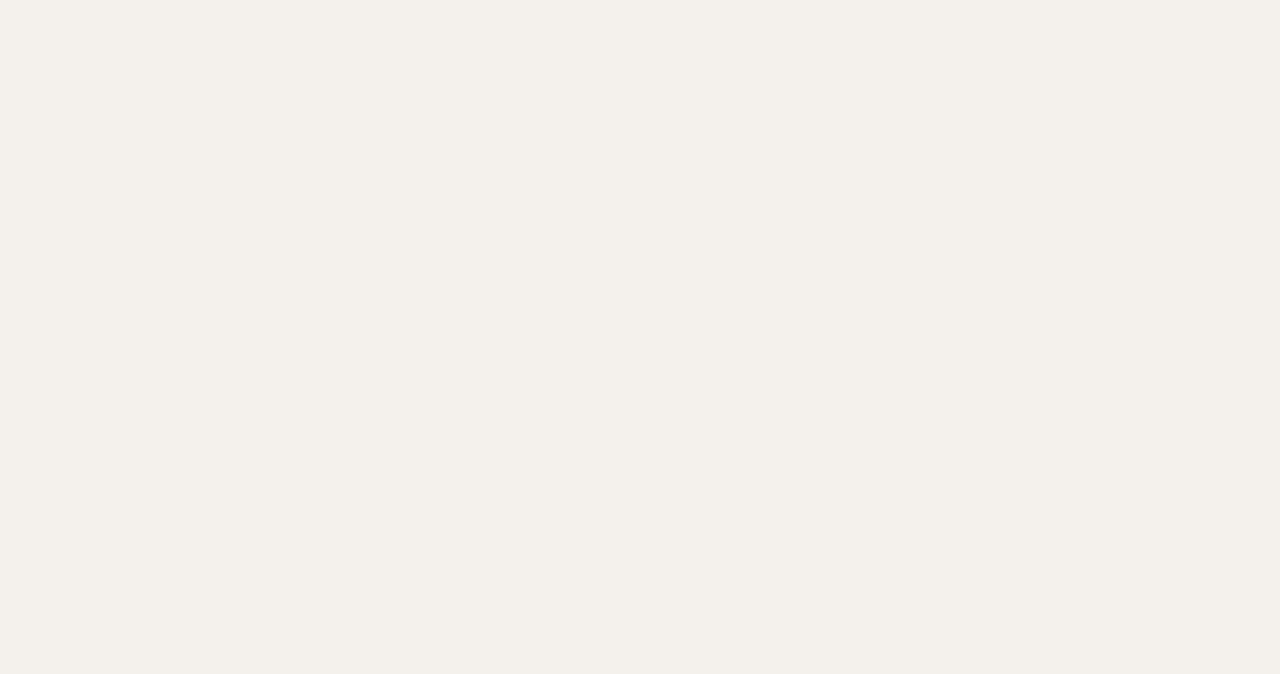
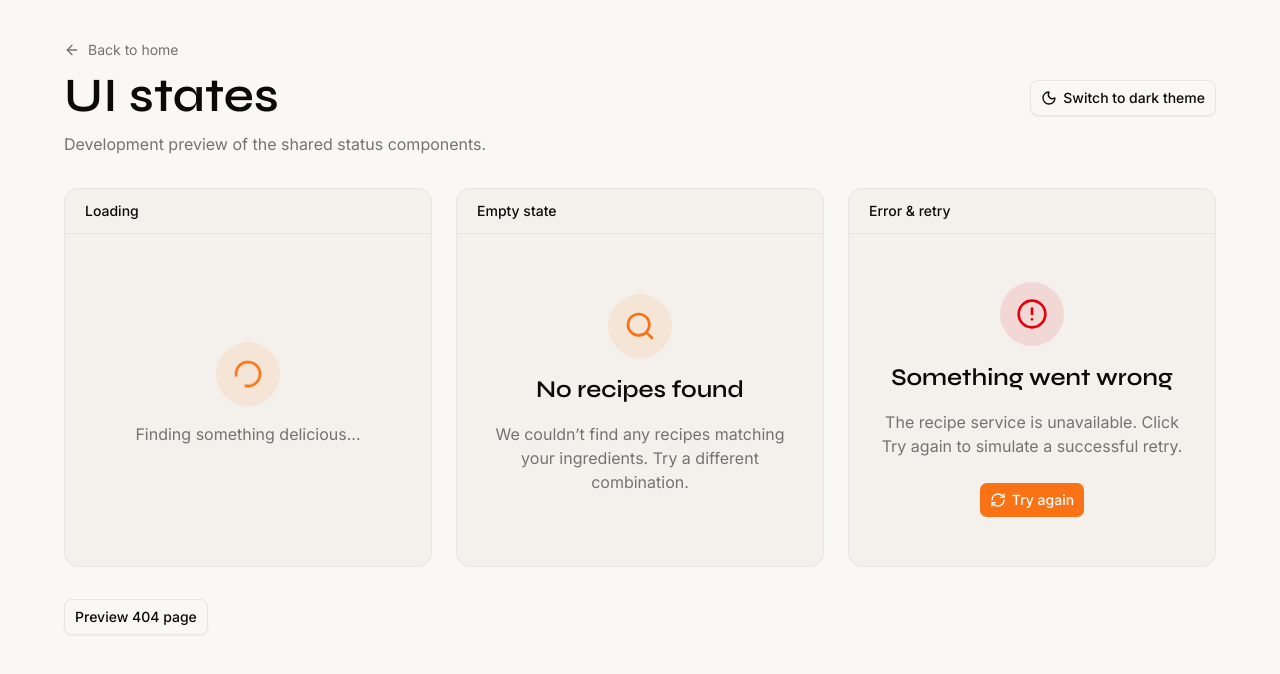
Before and after one commit to jizhiwang0725/scrum, a React (Vite) app in the folder frontend/: page /dev/ui-states in a window 1280 px wide. Before the commit this address had no page. Shown: the top 674 px of the page. Built offline with nearby package versions, Linux system fonts and the light colour scheme.

Commit message:
feat: 开发全局通用的异常与加载组件

```diff
--- a/frontend/index.html
+++ b/frontend/index.html
@@ -1,5 +1,5 @@
 <!doctype html>
-<html lang="en", class="light">
+<html lang="en" class="light">
   <head>
     <meta charset="UTF-8" />
     <link rel="icon" type="image/svg+xml" href="/favicon.svg" />
--- a/frontend/src/App.tsx
+++ b/frontend/src/App.tsx
@@ -1,5 +1,7 @@
 import { BrowserRouter, Routes, Route, Link } from 'react-router-dom'
 import { Button } from "@/components/ui/button"
+import NotFound from '@/pages/NotFound'
+import StatePreview from '@/pages/StatePreview'
 
 // Main page
 function Home() {
@@ -29,6 +31,10 @@ export default function App() {
     <BrowserRouter>
       <Routes>
         <Route path="/" element={<Home />} />
+        {import.meta.env.DEV && (
+          <Route path="/dev/ui-states" element={<StatePreview />} />
+        )}
+        <Route path="*" element={<NotFound />} />
       </Routes>
     </BrowserRouter>
   )
--- /dev/null
+++ b/frontend/src/components/common/EmptyState.tsx
@@ -0,0 +1,45 @@
+import { useId, type ReactNode } from 'react'
+import { Search } from 'lucide-react'
+import { cn } from '@/lib/utils'
+
+export interface EmptyStateProps {
+  title?: string
+  message?: ReactNode
+  icon?: ReactNode
+  action?: ReactNode
+  className?: string
+}
+
+export function EmptyState({
+  title = 'No results found',
+  message = 'Try a different search or adjust your filters.',
+  icon = <Search className="size-8" />,
+  action,
+  className,
+}: EmptyStateProps) {
+  const titleId = useId()
+
+  return (
+    <section
+      aria-labelledby={titleId}
+      className={cn(
+        'flex flex-col items-center justify-center gap-4 px-6 py-12 text-center font-sans',
+        className,
+      )}
+    >
+      <div
+        aria-hidden="true"
+        className="flex size-16 items-center justify-center rounded-full bg-primary/10 text-primary"
+      >
+        {icon}
+      </div>
+      <h2 id={titleId} className="font-heading text-2xl font-semibold text-foreground">
+        {title}
+      </h2>
+      <div className="max-w-md text-base break-words text-muted-foreground">
+        {message}
+      </div>
+      {action && <div className="mt-2 flex flex-wrap justify-center gap-3">{action}</div>}
+    </section>
+  )
+}
--- /dev/null
+++ b/frontend/src/components/common/ErrorState.tsx
@@ -0,0 +1,61 @@
+import { useId, type ReactNode } from 'react'
+import { CircleAlert, LoaderCircle, RefreshCw } from 'lucide-react'
+import { Button } from '@/components/ui/button'
+import { cn } from '@/lib/utils'
+
+export interface ErrorStateProps {
+  message?: ReactNode
+  onRetry: () => void
+  title?: string
+  retryLabel?: string
+  retryingLabel?: string
+  isRetrying?: boolean
+  className?: string
+}
+
+export function ErrorState({
+  message = 'We could not load this content. Please try again.',
+  onRetry,
+  title = 'Something went wrong',
+  retryLabel = 'Try again',
+  retryingLabel = 'Retrying...',
+  isRetrying = false,
+  className,
+}: ErrorStateProps) {
+  const titleId = useId()
+
+  return (
+    <section
+      role="alert"
+      aria-labelledby={titleId}
+      className={cn(
+        'flex flex-col items-center justify-center gap-4 px-6 py-12 text-center font-sans',
+        className,
+      )}
+    >
+      <div className="flex size-16 items-center justify-center rounded-full bg-destructive/10 text-destructive">
+        <CircleAlert aria-hidden="true" className="size-8" />
+      </div>
+      <h2 id={titleId} className="font-heading text-2xl font-semibold text-foreground">
+        {title}
+      </h2>
+      <div className="max-w-md text-base break-words text-muted-foreground">
+        {message}
+      </div>
+      <Button
+        type="button"
+        onClick={onRetry}
+        disabled={isRetrying}
+        aria-busy={isRetrying}
+        className="mt-2"
+      >
+        {isRetrying ? (
+          <LoaderCircle aria-hidden="true" className="size-4 animate-spin motion-reduce:animate-none" />
+        ) : (
+          <RefreshCw aria-hidden="true" className="size-4" />
+        )}
+        {isRetrying ? retryingLabel : retryLabel}
+      </Button>
+    </section>
+  )
+}
--- /dev/null
+++ b/frontend/src/components/common/Loading.tsx
@@ -0,0 +1,34 @@
+import { LoaderCircle } from 'lucide-react'
+import { cn } from '@/lib/utils'
+
+export interface LoadingProps {
+  message?: string
+  className?: string
+}
+
+export function Loading({
+  message = 'Loading...',
+  className,
+}: LoadingProps) {
+  return (
+    <div
+      role="status"
+      aria-live="polite"
+      aria-atomic="true"
+      className={cn(
+        'flex flex-col items-center justify-center gap-4 px-6 py-12 text-center font-sans',
+        className,
+      )}
+    >
+      <div className="flex size-16 items-center justify-center rounded-full bg-primary/10 text-primary">
+        <LoaderCircle
+          aria-hidden="true"
+          className="size-8 animate-spin motion-reduce:animate-none"
+        />
+      </div>
+      <p className="max-w-md text-base break-words text-muted-foreground">
+        {message}
+      </p>
+    </div>
+  )
+}
--- a/frontend/src/index.css
+++ b/frontend/src/index.css
@@ -49,7 +49,7 @@
 }
 
 :root {
-    --background: hsl(38 25% 94%);
+    --background: hsl(40 30% 97%);
     --foreground: hsl(20 14.3% 4.1%);
     --card: hsl(38 25% 94%);
     --card-foreground: hsl(20 14.3% 4.1%);
@@ -86,7 +86,7 @@
 .dark {
     --background: hsl(24 10% 10%);
     --foreground: hsl(38 25% 94%);
-    --card: hsl(24 10% 98%);
+    --card: hsl(24 10% 12%);
     --card-foreground: hsl(38 25% 94%);
     --popover: oklch(0.205 0 0);
     --popover-foreground: oklch(0.985 0 0);
--- /dev/null
+++ b/frontend/src/pages/NotFound.tsx
@@ -0,0 +1,39 @@
+import { ChefHat, House, UtensilsCrossed } from 'lucide-react'
+import { Link } from 'react-router-dom'
+import { Button } from '@/components/ui/button'
+
+export default function NotFound() {
+  return (
+    <div className="flex min-h-svh flex-col bg-background px-6 py-8 font-sans text-foreground">
+      <header className="mx-auto w-full max-w-5xl">
+        <Link to="/" className="inline-flex items-center gap-2 rounded-md font-heading text-2xl font-semibold outline-none focus-visible:ring-3 focus-visible:ring-ring/50">
+          <ChefHat aria-hidden="true" className="size-7 text-primary" />
+          Recipe Finder
+        </Link>
+      </header>
+      <main className="flex flex-1 flex-col items-center justify-center gap-6 py-16 text-center">
+        <div className="flex size-24 items-center justify-center rounded-full bg-primary/10 text-primary">
+          <UtensilsCrossed aria-hidden="true" className="size-10" />
+        </div>
+        <p className="rounded-full border border-border px-4 py-1.5 text-sm font-medium text-muted-foreground">
+          404 · Page not found
+        </p>
+        <h1 className="max-w-2xl font-heading text-4xl font-semibold md:text-5xl">
+          This page is off the menu
+        </h1>
+        <p className="max-w-md text-base text-muted-foreground">
+          We couldn’t find the page you’re looking for. Head back home to find your next recipe.
+        </p>
+        <Button
+          size="lg"
+          nativeButton={false}
+          render={<Link to="/" />}
+          className="mt-2"
+        >
+          <House aria-hidden="true" className="size-4" />
+          Back to home
+        </Button>
+      </main>
+    </div>
+  )
+}
--- /dev/null
+++ b/frontend/src/pages/StatePreview.tsx
@@ -0,0 +1,85 @@
+import { useEffect, useState } from 'react'
+import { ArrowLeft, Moon, Sun } from 'lucide-react'
+import { Link } from 'react-router-dom'
+import { EmptyState } from '@/components/common/EmptyState'
+import { ErrorState } from '@/components/common/ErrorState'
+import { Loading } from '@/components/common/Loading'
+import { Button } from '@/components/ui/button'
+import { cn } from '@/lib/utils'
+
+export default function StatePreview() {
+  const [isDark, setIsDark] = useState(false)
+  const [isRetrying, setIsRetrying] = useState(false)
+  const [hasRetried, setHasRetried] = useState(false)
+
+  useEffect(() => {
+    if (!isRetrying) return
+
+    const timeout = window.setTimeout(() => {
+      setIsRetrying(false)
+      setHasRetried(true)
+    }, 900)
+
+    return () => window.clearTimeout(timeout)
+  }, [isRetrying])
+
+  return (
+    <div className={cn(isDark && 'dark')}>
+      <main className="min-h-svh bg-background px-6 py-10 font-sans text-foreground md:px-10">
+        <div className="mx-auto max-w-6xl space-y-8">
+          <header className="flex flex-wrap items-center justify-between gap-4">
+            <div className="space-y-3">
+              <Link to="/" className="inline-flex items-center gap-2 rounded-md text-sm text-muted-foreground outline-none hover:text-foreground focus-visible:ring-3 focus-visible:ring-ring/50">
+                <ArrowLeft aria-hidden="true" className="size-4" />
+                Back to home
+              </Link>
+              <h1 className="font-heading text-4xl font-semibold md:text-5xl">UI states</h1>
+              <p className="text-base text-muted-foreground">Development preview of the shared status components.</p>
+            </div>
+            <Button variant="outline" type="button" onClick={() => setIsDark(!isDark)}>
+              {isDark ? <Sun aria-hidden="true" className="size-4" /> : <Moon aria-hidden="true" className="size-4" />}
+              {isDark ? 'Switch to light theme' : 'Switch to dark theme'}
+            </Button>
+          </header>
+
+          <div className="grid gap-6 lg:grid-cols-3">
+            <div className="rounded-xl border border-border bg-card text-card-foreground">
+              <p className="border-b border-border px-5 py-3 text-sm font-medium">Loading</p>
+              <Loading message="Finding something delicious..." className="min-h-80" />
+            </div>
+            <div className="rounded-xl border border-border bg-card text-card-foreground">
+              <p className="border-b border-border px-5 py-3 text-sm font-medium">Empty state</p>
+              <EmptyState
+                title="No recipes found"
+                message="We couldn’t find any recipes matching your ingredients. Try a different combination."
+                className="min-h-80"
+              />
+            </div>
+            <div className="rounded-xl border border-border bg-card text-card-foreground">
+              <p className="border-b border-border px-5 py-3 text-sm font-medium">Error & retry</p>
+              {hasRetried ? (
+                <EmptyState
+                  title="Request completed"
+                  message="The retry succeeded. There are no recipes to display in this preview."
+                  action={<Button type="button" variant="outline" onClick={() => setHasRetried(false)}>Reset error</Button>}
+                  className="min-h-80"
+                />
+              ) : (
+                <ErrorState
+                  message="The recipe service is unavailable. Click Try again to simulate a successful retry."
+                  onRetry={() => setIsRetrying(true)}
+                  isRetrying={isRetrying}
+                  className="min-h-80"
+                />
+              )}
+            </div>
+          </div>
+
+          <Button variant="outline" nativeButton={false} render={<Link to="/__preview-not-found" />}>
+            Preview 404 page
+          </Button>
+        </div>
+      </main>
+    </div>
+  )
+}
```
Also changed, not shown: 2 other files (tests, documents, lock files or other folders).
